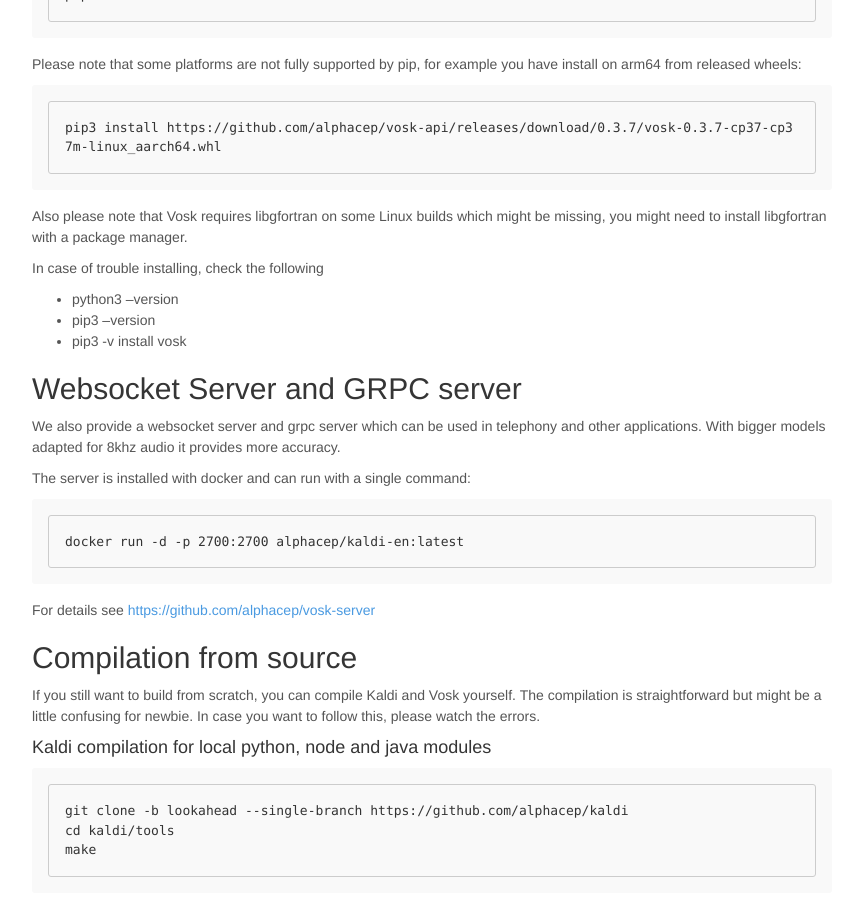
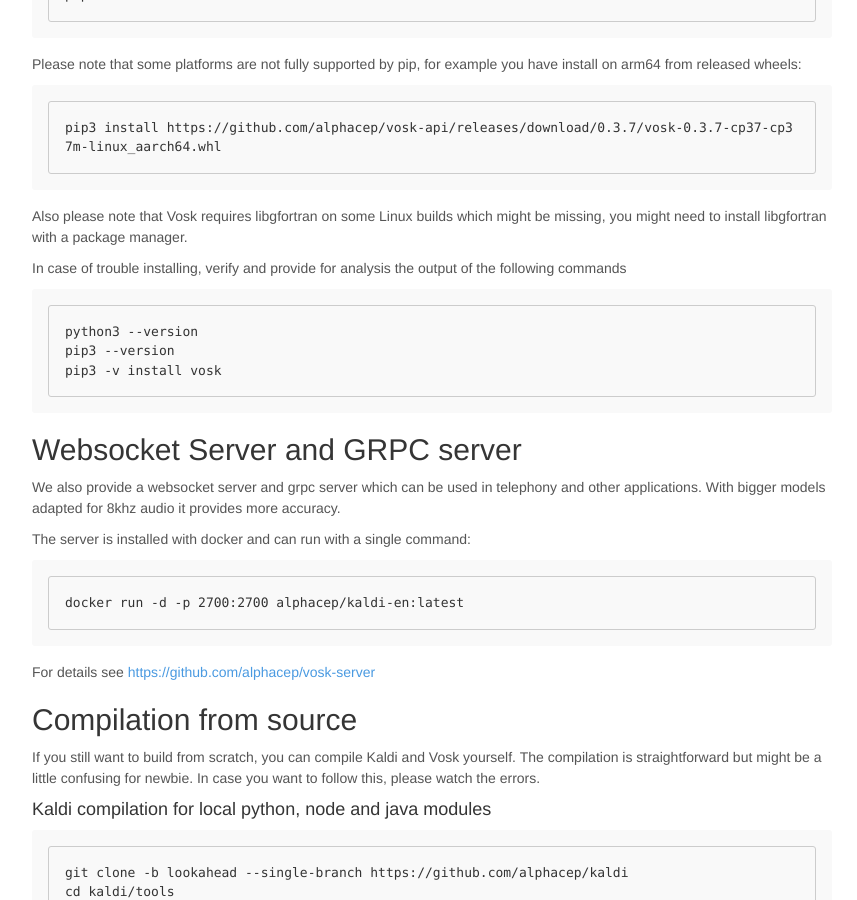
Before and after one commit to alphacep/vosk-space, a Jekyll site: the page built from index.md, in a window 1280 px wide and 900 px high, scrolled down 1130 px. Shown: the whole window, without its empty margins (208-1065 px from the left). Built offline with Jekyll 4.4.1, drawn with Linux system fonts in a browser that asks for light colours; nearby versions of some CDN libraries; library files that are not in the unit come from our copies.

Commit message:
Verbose debug commands

````diff
--- a/index.md
+++ b/index.md
@@ -66,11 +66,13 @@
 Also please note that Vosk requires libgfortran on some Linux builds which might be missing, you might need to install libgfortran with a
 package manager.
 
-In case of trouble installing, check the following
+In case of trouble installing, verify and provide for analysis the output of the following commands
 
-  * python3 --version
-  * pip3 --version
-  * pip3 -v install vosk
+```
+python3 --version
+pip3 --version
+pip3 -v install vosk
+```
 
 ## Websocket Server and GRPC server
 
````
Also changed, not shown: index.ru.md (+6 -4 lines).
